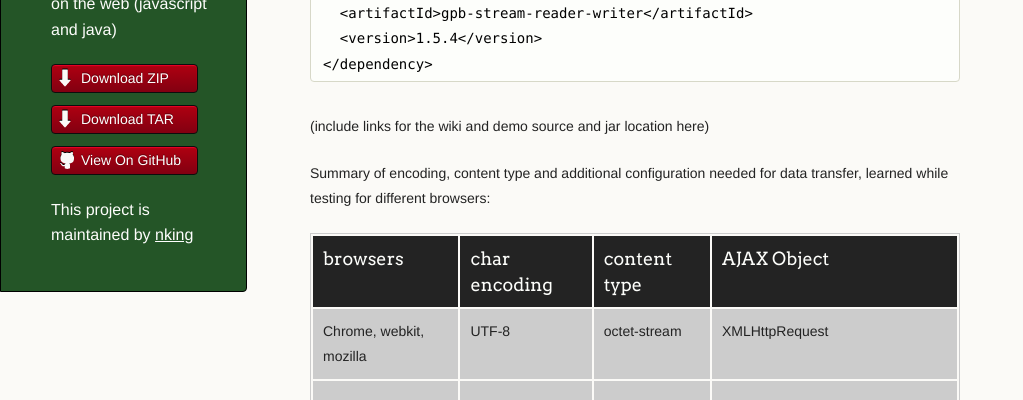
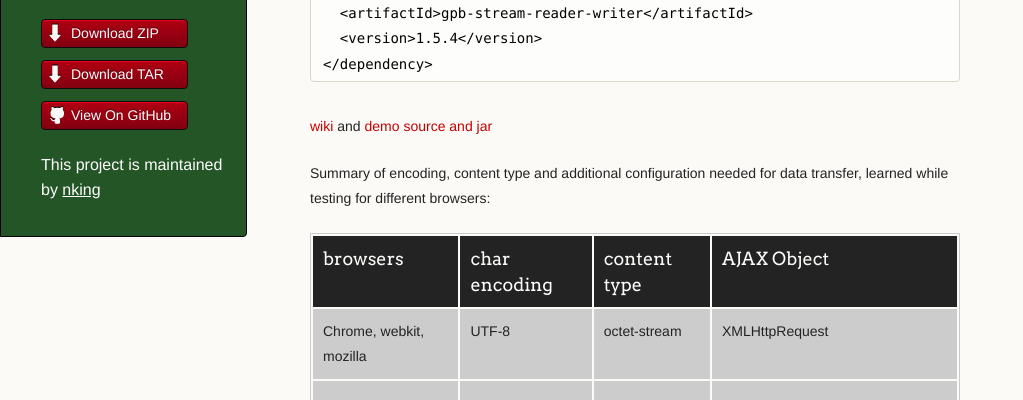
Before and after one commit to nking/google-proto-simple-stream-reader-writer, a plain HTML site: page index.html in a window 1280 px wide. Shown: the part 383-783 px from the top of the page, without its empty margins (0-1023 px from the left). Drawn offline with Linux system fonts and the light colour scheme.

Commit message:
updating web pages

```diff
--- a/index.html
+++ b/index.html
@@ -44,7 +44,8 @@ Or include the dependency in your maven2 pom.xml:
 &lt;/dependency&gt;
 </code></pre>
 
-<p>(include links for the wiki and demo source and jar location here)</p>
+<p><a href="https://github.com/nking/google-proto-simple-stream-reader-writer/wiki/usage">wiki</a> and
+<a href="https://github.com/nking/google-proto-simple-stream-reader-writer/raw/master/demo/dist/com.climbwithyourfeet.DemoGPB-server-0.1.war">demo source and jar</a></p>
 
 <p>Summary of encoding, content type and additional configuration needed for data transfer, learned while testing for different browsers:</p>
 
@@ -185,7 +186,7 @@ your javascript deserialization of the messages.  See the Util.java. Essentially
 <pre><code>   str = str.replaceAll("'", "&amp;#39;");
    str = str.replaceAll("\"", "&amp;#34;");
    str = str.replaceAll("\n", "");
-   str = str.replaceAll("\r", ""); // this shouldn't be necessary
+   str = str.replaceAll("\r", "");
 </code></pre>
 </blockquote>
       <footer>
--- a/stylesheets/styles.css
+++ b/stylesheets/styles.css
@@ -217,7 +217,7 @@ td {
 header {
 	background-color: #245527;
 	color: #FDFDFB;
-  width:170px;
+  width:190px;
   float:left;
   position:fixed;
 	border: 1px solid #000;
@@ -227,8 +227,8 @@ header {
 	-moz-border-radius-bottomright: 4px;
 	border-top-right-radius: 4px;
 	border-bottom-right-radius: 4px;
-	padding: 34px 25px 22px 50px;
-	margin: 30px 25px 0 0;
+	padding: 24px 15px 12px 40px;
+	margin: 20px 15px 0 0;
 	-webkit-font-smoothing: antialiased;
 }
 
```
